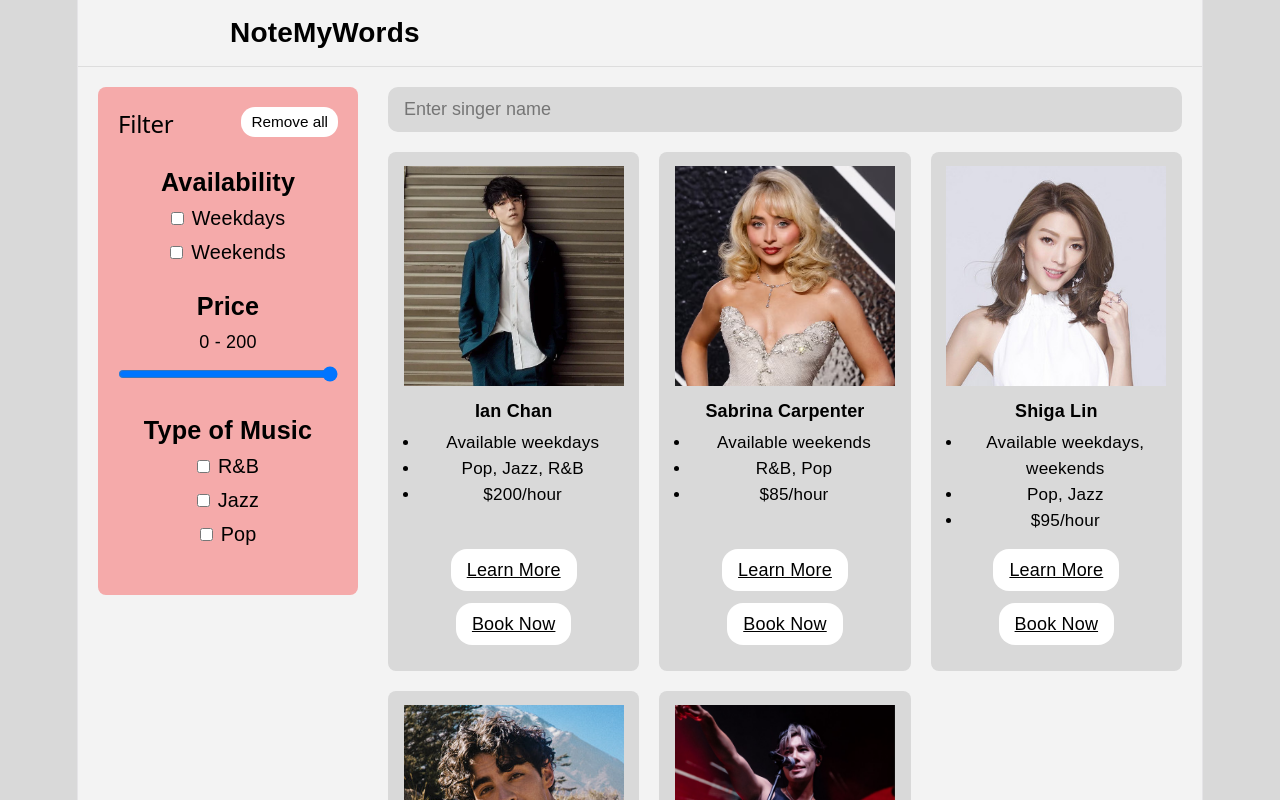
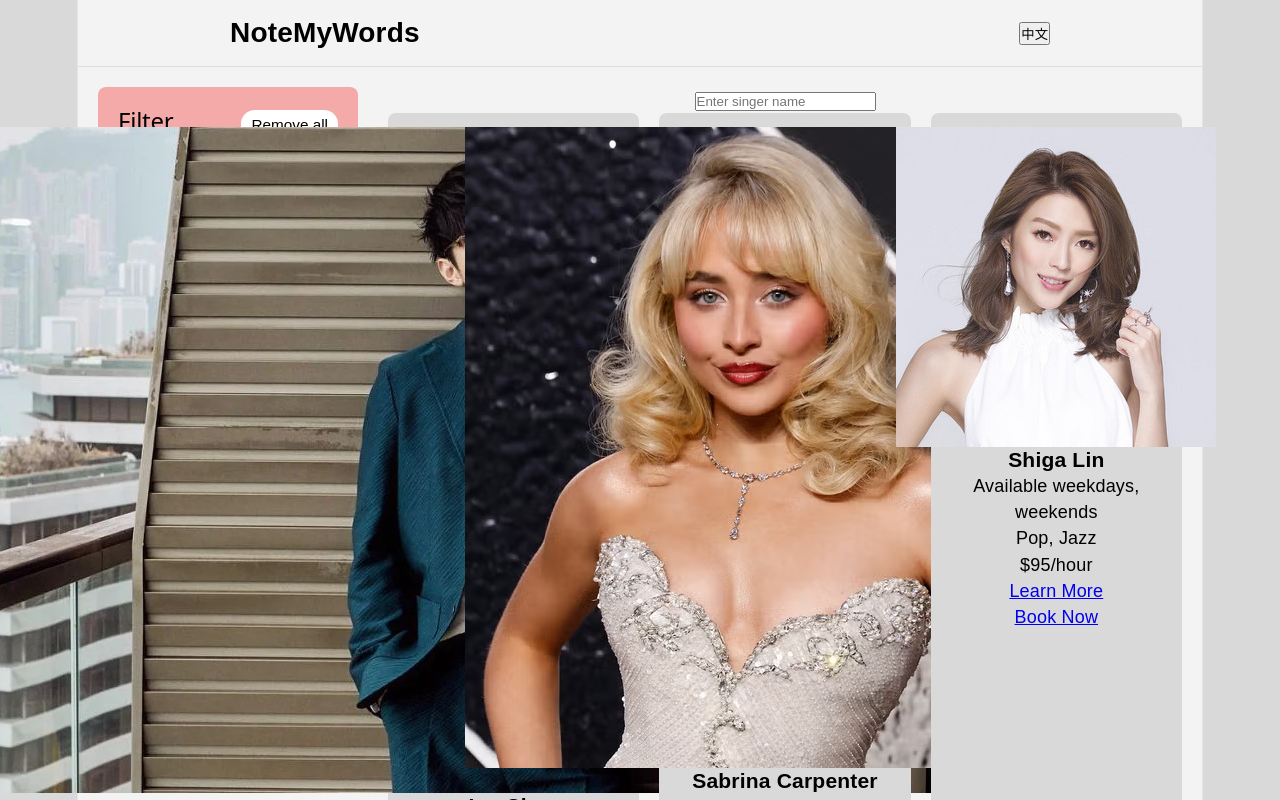
Before and after one commit to wyy01011/seg3125-lab9-group19, a React (Vite) app in the folder my-react-app/: page /#/browse in a window 1280 px wide. Shown: the top 800 px of the page. Built offline with nearby package versions, Linux system fonts and the light colour scheme.

Commit message:
Translated most of the site to Traditional Chinese

```diff
--- a/my-react-app/package.json
+++ b/my-react-app/package.json
@@ -15,9 +15,11 @@
   "dependencies": {
     "cors": "^2.8.6",
     "express": "^5.2.1",
+    "i18next": "^25.10.9",
     "mysql2": "^3.20.0",
     "react": "^19.2.4",
     "react-dom": "^19.2.4",
+    "react-i18next": "^16.6.6",
     "react-router-dom": "^7.13.1"
   },
   "devDependencies": {
--- a/my-react-app/src/BrowseSingers.jsx
+++ b/my-react-app/src/BrowseSingers.jsx
@@ -1,5 +1,6 @@
 import React, { useState } from "react";
 import { Link } from "react-router-dom";
+import { useTranslation } from "react-i18next";
 import "./BrowseSingers.css";
 
 import ianImg from "./assets/ian.jpg";
@@ -19,7 +20,7 @@ export const singersData = [
     location: "Hong Kong",
     languages: ["Cantonese", "English"],
     experience: "5 years",
-  bio: "Ian Chan is a versatile singer known for pop, jazz, and R&B performances. He is suitable for live stages, school events, and formal performances."
+    bio: "Ian Chan is a versatile singer known for pop, jazz, and R&B performances."
   },
   {
     id: 2,
@@ -31,7 +32,7 @@ export const singersData = [
     location: "Los Angeles",
     languages: ["English"],
     experience: "6 years",
-  bio: "Sabrina Carpenter is a pop and R&B singer who performs well in energetic and youth-oriented events."
+    bio: "Sabrina Carpenter is a pop and R&B singer."
   },
   {
     id: 3,
@@ -43,7 +44,7 @@ export const singersData = [
     location: "Hong Kong",
     languages: ["Cantonese", "Mandarin", "English"],
     experience: "7 years",
-  bio: "Shiga Lin is known for elegant stage presence and strong vocal delivery, suitable for both casual and formal event settings."
+    bio: "Shiga Lin is known for elegant stage presence."
   },
   {
     id: 4,
@@ -55,7 +56,7 @@ export const singersData = [
     location: "New York",
     languages: ["English"],
     experience: "8 years",
-  bio: "Joe Jonas is an experienced performer with a strong background in live shows and audience interaction."
+    bio: "Joe Jonas is an experienced performer."
   },
   {
     id: 5,
@@ -67,11 +68,13 @@ export const singersData = [
     location: "Hong Kong",
     languages: ["Cantonese", "English"],
     experience: "4 years",
-  bio: "Teddy Fan is a pop singer suitable for private parties, school events, and community performances."
+    bio: "Teddy Fan is a pop singer."
   },
 ];
 
 export default function BrowseSingers() {
+  const { t } = useTranslation();
+
   const [searchTerm, setSearchTerm] = useState("");
   const [weekdaysChecked, setWeekdaysChecked] = useState(false);
   const [weekendsChecked, setWeekendsChecked] = useState(false);
@@ -90,10 +93,10 @@ export default function BrowseSingers() {
     setMaxPrice(200);
   }
 
-  const filteredSingers = singersData.filter(function (singer) {
+  const filteredSingers = singersData.filter((singer) => {
     const lowerSearch = searchTerm.toLowerCase();
 
-    const matchesSearch = singer.name.toLowerCase().includes(lowerSearch)
+    const matchesSearch = singer.name.toLowerCase().includes(lowerSearch);
 
     const matchesAvailability =
       (!weekdaysChecked && !weekendsChecked) ||
@@ -108,25 +111,24 @@ export default function BrowseSingers() {
 
     const matchesPrice = singer.price <= maxPrice;
 
-    return (
-      matchesSearch && matchesAvailability && matchesGenre && matchesPrice
-    );
+    return matchesSearch && matchesAvailability && matchesGenre && matchesPrice;
   });
 
   return (
     <div className="browse-page">
+      <div className="browse-content">
 
-      <div className="browse-content">
+        {/* FILTER PANEL */}
         <aside className="filter-panel">
           <div className="filter-header">
-          <h2>Filter</h2>
-          <div className="card-actions">
-            <button className="clear-btn" onClick={clearFilters}>Remove all</button>
-        </div>
+            <h2>{t("browse.filter")}</h2>
+            <button className="clear-btn" onClick={clearFilters}>
+              {t("browse.removeAll")}
+            </button>
           </div>
 
           <div className="filter-group">
-            <h3>Availability</h3>
+            <h3>{t("browse.availability")}</h3>
 
             <label>
               <input
@@ -134,7 +136,7 @@ export default function BrowseSingers() {
                 checked={weekdaysChecked}
                 onChange={() => setWeekdaysChecked(!weekdaysChecked)}
               />
-              Weekdays
+              {t("browse.weekdays")}
             </label>
 
             <label>
@@ -143,25 +145,25 @@ export default function BrowseSingers() {
                 checked={weekendsChecked}
                 onChange={() => setWeekendsChecked(!weekendsChecked)}
               />
-              Weekends
+              {t("browse.weekends")}
             </label>
           </div>
 
           <div className="filter-group">
-            <h3>Price</h3>
+            <h3>{t("browse.price")}</h3>
             <p>0 - {maxPrice}</p>
+
             <input
               type="range"
               min="0"
               max="200"
               value={maxPrice}
               onChange={(e) => setMaxPrice(Number(e.target.value))}
-              className="price-slider"
             />
           </div>
 
           <div className="filter-group">
-            <h3>Type of Music</h3>
+            <h3>{t("browse.musicType")}</h3>
 
             <label>
               <input
@@ -192,59 +194,46 @@ export default function BrowseSingers() {
           </div>
         </aside>
 
+        {/* MAIN */}
         <main className="main-section">
-          <div className="search-bar-container">
+
           <input
             type="text"
-              placeholder="Enter singer name"
-              className="search-bar"
+            placeholder={t("browse.searchPlaceholder")}
             value={searchTerm}
             onChange={(e) => setSearchTerm(e.target.value)}
           />
-          </div>
 
           <div className="card-grid">
             {filteredSingers.length > 0 ? (
-              filteredSingers.map(function (singer) {
-                return (
+              filteredSingers.map((singer) => (
                 <div className="singer-card" key={singer.id}>
-                    <img
-                      src={singer.image}
-                      alt={singer.name}
-                      className="singer-image-browse"
-                    />
+                  <img src={singer.image} alt={singer.name} />
 
-                    <div className="singer-info">
-                      <h4>{singer.name}</h4>
-                      <ul>
-                        <li>Available {singer.availability.join(", ").toLowerCase()}</li>
-                        <li>{singer.genres.join(", ")}</li>
-                        <li>${singer.price}/hour</li>
-                      </ul>
-                    </div>
+                  <h3>{singer.name}</h3>
 
-                    <div className="card-actions">
-                      <Link to={`/singer/${singer.id}`} className="learn-btn">
-                        Learn More
+                  <p>
+                    {t("browse.available")} {singer.availability.join(", ").toLowerCase()}
+                  </p>
+
+                  <p>{singer.genres.join(", ")}</p>
+                  <p>${singer.price}/hour</p>
+
+                  <Link to={`/singer/${singer.id}`}>
+                    {t("browse.learnMore")}
                   </Link>
 
-                      <Link to={`/booking/${singer.id}`} className="learn-btn">
-                        Book Now
+                  <Link to={`/booking/${singer.id}`}>
+                    {t("browse.bookNow")}
                   </Link>
                 </div>
-                  </div>
-                );
-              })
+              ))
             ) : (
-
-              // If no singers match the filters, show a message
-              <p className="no-results">No singers match your filters.</p>
+              <p>{t("browse.noResults")}</p>
             )}
           </div>
         </main>
       </div>
-
-
     </div>
   );
 }
--- a/my-react-app/src/header.jsx
+++ b/my-react-app/src/header.jsx
@@ -1,11 +1,20 @@
 import { Link } from "react-router-dom";
+import { useTranslation } from "react-i18next";
 import "./Header.css";
 
 export default function Header() {
+  const { t, i18n } = useTranslation();
+
   return (
-    <div className="header-background"> {/* This spans the whole screen */}
-      <header className="nav-content"> {/* This stays centered at 900px */}
-        <Link className="logo" to="/">NoteMyWords</Link>
+    <div className="header-background">
+      <header className="nav-content">
+        <Link className="logo" to="/">
+          {t("nav.brand")}
+        </Link>
+
+        <button onClick={() => i18n.changeLanguage(i18n.language === "en" ? "zh" : "en")}>
+          {t("nav.language")}
+        </button>
       </header>
     </div>
   );
--- /dev/null
+++ b/my-react-app/src/i18n.js
@@ -0,0 +1,200 @@
+import i18n from "i18next";
+import { initReactI18next } from "react-i18next";
+
+i18n.use(initReactI18next).init({
+  resources: {
+    en: {
+      translation: {
+        nav: {
+          brand: "NoteMyWords",
+          language: "中文"
+        },
+        home: {
+          headline: "Book a singer to elevate your wedding!",
+          bookNow: "Book Now"
+        },
+        contact: {
+          title: "Contact Us",
+          subtitle: "Leave us a comment or question",
+          name: "Name",
+          email: "Email",
+          comments: "Comments/Questions",
+          submit: "Submit"
+        },
+        footer: {
+          tagline: "Musical Entertainment for Happy Marriages.",
+          copyright: "© 2026 NoteMyWords. All rights reserved.",
+          concerns: "Have any Concerns?",
+          contactUs: "Contact Us"
+        },
+        browse: {
+          filter: "Filter",
+          removeAll: "Remove all",
+          availability: "Availability",
+          weekdays: "Weekdays",
+          weekends: "Weekends",
+          price: "Price",
+          musicType: "Type of Music",
+          searchPlaceholder: "Enter singer name",
+          available: "Available",
+          learnMore: "Learn More",
+          bookNow: "Book Now",
+          noResults: "No singers match your filters."
+        },
+        detail: {
+          notFound: "Singer not found.",
+          backToBrowse: "Back to Browse",
+          availability: "Availability",
+          genres: "Genres",
+          price: "Price",
+          location: "Location",
+          languages: "Languages",
+          experience: "Experience",
+          bio: "Bio",
+          bookNow: "Book Now",
+          perHour: "/hour"
+        },
+        booking: {
+          notFound: "Singer not found.",
+          backToBrowse: "Back to Browse",
+          pickDateTime: "Pick a Date and Time",
+          selectDate: "Select a Date:",
+          selectTime: "Select a Time:",
+          selectTimeSlot: "Select a time slot",
+          time1: "1:00 PM - 5:00 PM",
+          time2: "6:00 PM - 10:00 PM",
+          bookingForm: "Booking Form",
+          yourInfo: "Your Information",
+          firstName: "First Name:",
+          lastName: "Last Name:",
+          phone: "Phone Number (no space):",
+          phoneNote: "10-digit number only.",
+          paymentInfo: "Your Payment Information",
+          cardNumber: "Card Number (16 digits, no spaces):",
+          expiryDate: "Expiry Date:",
+          cvc: "CVV:",
+          cardName: "Name on Card:",
+          confirmBooking: "Confirm Booking",
+          confirmation: "Booking Confirmation",
+          bookedSuccess: "You've booked successfully!",
+          singer: "Singer:",
+          name: "Name:",
+          phoneLabel: "Phone:",
+          date: "Date:",
+          time: "Time:",
+          location: "Location:",
+          close: "Close",
+          errorChooseDate: "Please choose an event date.",
+          errorNotAvailable: "The selected date is not available.",
+          errorPhone: "Phone number must be exactly 10 digits with no spaces.",
+          errorCard: "Card number must be exactly 16 digits.",
+          errorCvc: "CVV must be exactly 3 digits.",
+          errorExpiry: "Expiry date must be in MM/YY format and later than the current date.",
+          errorTime: "Please select a time slot.",
+          weekdaysOnly: "{{name}} is only available on weekdays.",
+          weekendsOnly: "{{name}} is only available on weekends."
+        }
+      }
+    },
+    zh: {
+      translation: {
+        nav: {
+          brand: "樂語之聲",
+          language: "EN"
+        },
+        home: {
+          headline: "預約歌手，讓你的婚禮更精彩！",
+          bookNow: "立即預約"
+        },
+        contact: {
+          title: "聯絡我們",
+          subtitle: "歡迎留下你的問題或意見",
+          name: "姓名",
+          email: "電郵",
+          comments: "意見／問題",
+          submit: "提交"
+        },
+        footer: {
+          tagline: "為幸福婚禮帶來音樂演出。",
+          copyright: "© 2026 NoteMyWords. 版權所有。",
+          concerns: "有任何疑問嗎？",
+          contactUs: "聯絡我們"
+        },
+        browse: {
+          filter: "篩選",
+          removeAll: "清除全部",
+          availability: "可預約時段",
+          weekdays: "平日",
+          weekends: "週末",
+          price: "價格",
+          musicType: "音樂類型",
+          searchPlaceholder: "輸入歌手名字",
+          available: "可於",
+          learnMore: "了解更多",
+          bookNow: "立即預約",
+          noResults: "沒有符合篩選條件的歌手。"
+        },
+        detail: {
+          notFound: "找不到歌手。",
+          backToBrowse: "返回歌手列表",
+          availability: "可預約時段",
+          genres: "音樂類型",
+          price: "價格",
+          location: "地點",
+          languages: "語言",
+          experience: "經驗",
+          bio: "簡介",
+          bookNow: "立即預約",
+          perHour: "/小時"
+        },
+        booking: {
+          notFound: "找不到歌手。",
+          backToBrowse: "返回歌手列表",
+          pickDateTime: "選擇日期和時間",
+          selectDate: "選擇日期：",
+          selectTime: "選擇時間：",
+          selectTimeSlot: "選擇時段",
+          time1: "下午 1:00 - 5:00",
+          time2: "晚上 6:00 - 10:00",
+          bookingForm: "預約表格",
+          yourInfo: "你的資料",
+          firstName: "名字：",
+          lastName: "姓氏：",
+          phone: "電話號碼（不要空格）：",
+          phoneNote: "只限 10 位數字。",
+          paymentInfo: "付款資料",
+          cardNumber: "信用卡號碼（16位，不要空格）：",
+          expiryDate: "到期日：",
+          cvc: "CVV：",
+          cardName: "持卡人姓名：",
+          confirmBooking: "確認預約",
+          confirmation: "預約確認",
+          bookedSuccess: "你已成功預約！",
+          singer: "歌手：",
+          name: "姓名：",
+          phoneLabel: "電話：",
+          date: "日期：",
+          time: "時間：",
+          location: "地點：",
+          close: "關閉",
+          errorChooseDate: "請選擇活動日期。",
+          errorNotAvailable: "所選日期無法預約。",
+          errorPhone: "電話號碼必須為 10 位數字，且不能有空格。",
+          errorCard: "信用卡號碼必須為 16 位數字。",
+          errorCvc: "CVV 必須為 3 位數字。",
+          errorExpiry: "到期日必須為 MM/YY 格式，且晚於目前日期。",
+          errorTime: "請選擇時段。",
+          weekdaysOnly: "{{name}} 只接受平日預約。",
+          weekendsOnly: "{{name}} 只接受週末預約。"
+        }
+      }
+    }
+  },
+  lng: "en",
+  fallbackLng: "en",
+  interpolation: {
+    escapeValue: false
+  }
+});
+
+export default i18n;
--- a/my-react-app/src/main.jsx
+++ b/my-react-app/src/main.jsx
@@ -2,10 +2,8 @@ import { StrictMode } from 'react'
 import { createRoot } from 'react-dom/client'
 import { HashRouter } from "react-router-dom";
 import './index.css'
-
+import './i18n';
 import App from './App.jsx'
-import BrowseSingers from "./BrowseSingers"
-import Home from "./Home.jsx"
 
 createRoot(document.getElementById('root')).render(
   <StrictMode>
```
Also changed, not shown: my-react-app/src/App.jsx (+5 -11 lines), my-react-app/src/Header.css (+5 -18 lines), my-react-app/src/SingerDetail.jsx (+19 -11 lines), my-react-app/src/contact.jsx (+18 -8 lines), my-react-app/src/footer.jsx (+18 -5 lines), my-react-app/src/home.jsx (+7 -5 lines), 1 other file (tests, documents, lock files or other folders). Lines whose indentation alone changed are shown as unchanged.
